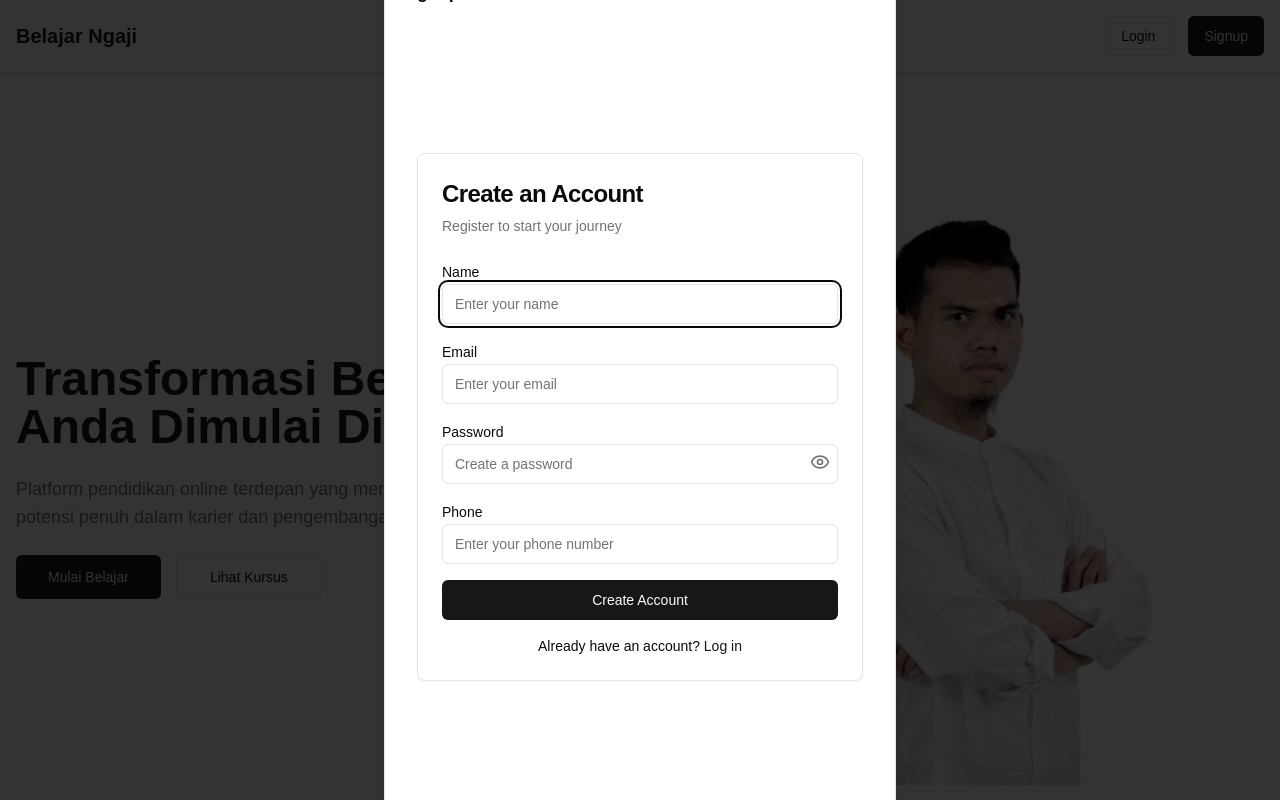
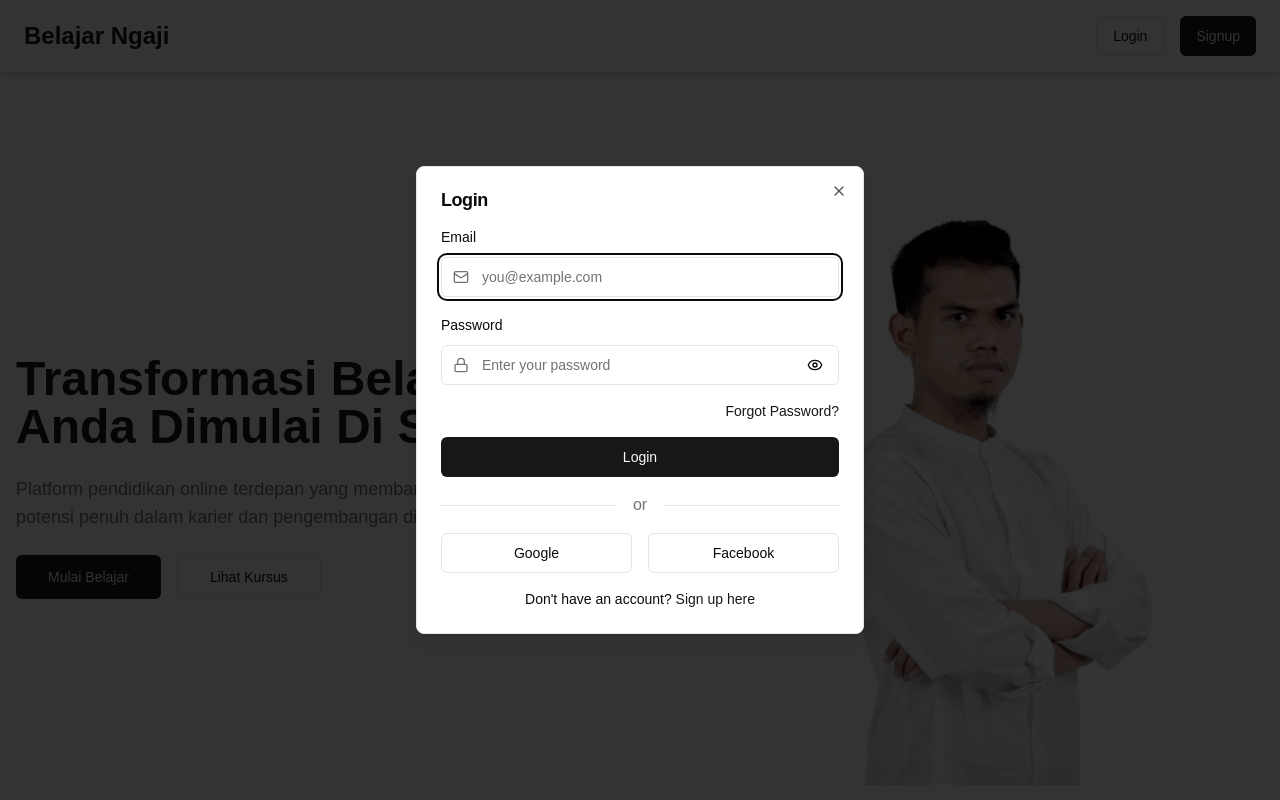
Before and after one commit to awahids/belajar-ngaji-app, a Next.js app in the folder frontend/: page / in a window 1280 px wide. Both pictures are taken after a click on the button "Login". Shown: the top 800 px of the page. Built offline with nearby package versions, Linux system fonts and the light colour scheme.

Commit message:
refactor header and page components; replace img with Image component and update modal handling

```diff
--- a/frontend/app/page.tsx
+++ b/frontend/app/page.tsx
@@ -1,5 +1,6 @@
 'use client'
 
+import Image from 'next/image'
 import { Button } from '@/components/ui/button'
 import { Card, CardContent, CardHeader, CardTitle } from '@/components/ui/card'
 import Header from '@/components/header'
@@ -25,9 +26,12 @@ export default function Home() {
           </div>
         </div>
         <div className="hidden md:block">
-          <img
-            src="/images/aw.png?height=500&width=500"
+          <Image
+            src="/images/aw.png"
             alt="Education Illustration"
+            width={500}
+            height={500}
+            priority
             className="w-full h-auto"
           />
         </div>
@@ -98,7 +102,9 @@ export default function Home() {
           </p>
           <div className="flex justify-center space-x-6">
             <Button size="lg">Gabung Sekarang</Button>
-            <Button variant="outline" size="lg" className='text-primary'>Lihat Kursus</Button>
+            <Button variant="outline" size="lg" className="text-primary">
+              Lihat Kursus
+            </Button>
           </div>
         </div>
       </section>
--- a/frontend/components/header.tsx
+++ b/frontend/components/header.tsx
@@ -2,47 +2,55 @@
 
 import { useState } from 'react'
 import { Button } from '@/components/ui/button'
-import { Dialog, DialogContent, DialogHeader, DialogTitle } from '@/components/ui/dialog'
-import SignupForm from './signup-form'
+import LoginDialog from './login-form'
+import SignupDialog from './signup-form'
 
 const menus = [
   {
     label: "Login",
-    href: "/login"
+    action: "login"
   },
   {
     label: "Signup",
-    href: "/signup"
+    action: "signup"
   }
 ]
 
 export default function Header() {
-  const [isModalOpen, setIsModalOpen] = useState(false)
+  const [isModalSignupOpen, setIsModalSignupOpen] = useState(false)
+  const [isModalLoginOpen, setIsModalLoginOpen] = useState(false)
 
   return (
     <header className="bg-white shadow-md py-4">
-      <div className="container mx-auto flex justify-between items-center px-4">
-        <h1 className="text-xl font-bold text-primary">Belajar Ngaji</h1>
+      <div className="container mx-auto flex justify-between items-center px-6">
+        <h1 className="text-2xl font-bold text-primary">Belajar Ngaji</h1>
         <div className="flex space-x-4">
           {menus.map((menu, index) => (
             <Button
               key={index}
               variant={menu.label === "Login" ? "outline" : "default"}
-              onClick={() => setIsModalOpen(true)}>
+              onClick={() =>
+                menu.action === "signup"
+                  ? setIsModalSignupOpen(true)
+                  : setIsModalLoginOpen(true)
+              }
+              className={`transition duration-200 ${menu.label === 'Login' ? 'hover:bg-gray-200' : 'hover:bg-gray-500'}`}
+            >
               {menu.label}
             </Button>
           ))}
         </div>
       </div>
 
-      <Dialog open={isModalOpen} onOpenChange={setIsModalOpen}>
-        <DialogContent className='p-4'>
-          <DialogHeader>
-            <DialogTitle>Signup</DialogTitle>
-          </DialogHeader>
-          <SignupForm />
-        </DialogContent>
-      </Dialog>
+      {/* Modal Login */}
+      {isModalLoginOpen && (
+        <LoginDialog open={isModalLoginOpen} onOpenChange={setIsModalLoginOpen} />
+      )}
+
+      {/* Modal Signup */}
+      {isModalSignupOpen && (
+        <SignupDialog open={isModalSignupOpen} onOpenChange={setIsModalSignupOpen} />
+      )}
     </header>
   )
 }
--- a/frontend/components/login-form.tsx
+++ b/frontend/components/login-form.tsx
@@ -6,44 +6,31 @@ import { z } from 'zod'
 import { zodResolver } from '@hookform/resolvers/zod'
 import { useForm, SubmitHandler } from 'react-hook-form'
 import { Eye, EyeOff, Lock, Mail } from 'lucide-react'
-
 import { Button } from '@/components/ui/button'
-import {
-  Card,
-  CardContent,
-  CardDescription,
-  CardHeader,
-  CardTitle
-} from '@/components/ui/card'
-import {
-  Form,
-  FormControl,
-  FormField,
-  FormItem,
-  FormLabel,
-  FormMessage
-} from '@/components/ui/form'
+import { Form, FormControl, FormField, FormItem, FormLabel, FormMessage } from '@/components/ui/form'
 import { Input } from '@/components/ui/input'
 import { Separator } from '@/components/ui/separator'
+import { Dialog, DialogContent, DialogHeader, DialogTitle } from '@/components/ui/dialog'
+import SignupDialog from './signup-form'
 
-// Skema validasi
 const loginSchema = z.object({
   email: z.string().email('Invalid email address'),
   password: z.string()
-    .min(8, 'Password must be at least 8 characters')
-    .regex(/[A-Z]/, 'Password must contain at least one uppercase letter')
-    .regex(/[a-z]/, 'Password must contain at least one lowercase letter')
-    .regex(/[0-9]/, 'Password must contain at least one number')
 })
 
 type LoginSchema = z.infer<typeof loginSchema>
 
-export default function LoginForm() {
+type LoginDialogProps = {
+  open: boolean;
+  onOpenChange: (open: boolean) => void;
+}
+
+export default function LoginDialog({ open, onOpenChange }: LoginDialogProps) {
   const [showPassword, setShowPassword] = useState(false)
   const [isLoading, setIsLoading] = useState(false)
   const [errorMessage, setErrorMessage] = useState('')
+  const [showSignupDialog, setShowSignupDialog] = useState(false) // Tambahkan state untuk signup dialog
 
-  // Inisialisasi form dengan validasi Zod
   const form = useForm<LoginSchema>({
     resolver: zodResolver(loginSchema),
     defaultValues: {
@@ -54,29 +41,22 @@ export default function LoginForm() {
 
   const onSubmit: SubmitHandler<LoginSchema> = async (values) => {
     setIsLoading(true)
-    setErrorMessage('') // Reset error message
+    setErrorMessage('')
     try {
       const response = await fetch(`${process.env.NEXT_PUBLIC_API_URL}/api/auth/login`, {
         method: 'POST',
-        headers: {
-          'Content-Type': 'application/json',
-        },
+        headers: { 'Content-Type': 'application/json' },
         body: JSON.stringify(values),
       })
-
       const data = await response.json()
 
       if (data.success) {
-        console.log('Login successful', data)
-        // Simpan token ke localStorage atau state management
         localStorage.setItem('token', data.data.token)
-        // Redirect ke halaman dashboard
         window.location.href = '/'
       } else {
         setErrorMessage(data.message || 'Login failed')
       }
-    } catch (error) {
-      console.error('Login failed', error)
+    } catch {
       setErrorMessage('An error occurred. Please try again.')
     } finally {
       setIsLoading(false)
@@ -84,119 +64,90 @@ export default function LoginForm() {
   }
 
   return (
-    <div className="flex min-h-screen items-center justify-center bg-background p-4">
-      <Card className="w-full max-w-md">
-        <CardHeader>
-          <CardTitle className="text-2xl">Login</CardTitle>
-          <CardDescription>
-            Enter your email and password to access your account
-          </CardDescription>
-        </CardHeader>
-        <CardContent>
+    <>
+      <Dialog open={open} onOpenChange={onOpenChange}>
+        <DialogContent className='p-6 max-w-md w-full max-h-[90vh] overflow-y-auto'>
+          <DialogHeader>
+            <DialogTitle>Login</DialogTitle>
+          </DialogHeader>
           <Form {...form}>
             <form onSubmit={form.handleSubmit(onSubmit)} className="space-y-4">
-              {/* Field Email */}
-              <FormField
-                control={form.control}
-                name="email"
-                render={({ field }) => (
+              <FormField control={form.control} name="email" render={({ field }) => (
                 <FormItem>
                   <FormLabel>Email</FormLabel>
                   <FormControl>
                     <div className="relative">
                       <Mail className="absolute left-3 top-1/2 h-4 w-4 -translate-y-1/2 text-muted-foreground" />
-                        <Input
-                          placeholder="you@example.com"
-                          {...field}
-                          className="pl-10"
-                        />
+                      <Input placeholder="you@example.com" {...field} className="pl-10" />
                     </div>
                   </FormControl>
                   <FormMessage />
                 </FormItem>
-                )}
-              />
+              )} />
 
-              {/* Field Password */}
-              <FormField
-                control={form.control}
-                name="password"
-                render={({ field }) => (
+              <FormField control={form.control} name="password" render={({ field }) => (
                 <FormItem>
                   <FormLabel>Password</FormLabel>
                   <FormControl>
                     <div className="relative">
                       <Lock className="absolute left-3 top-1/2 h-4 w-4 -translate-y-1/2 text-muted-foreground" />
-                        <Input
-                          type={showPassword ? 'text' : 'password'}
-                          placeholder="Enter your password"
-                          {...field}
-                          className="pl-10 pr-10"
-                        />
-                        <Button
-                          type="button"
-                          variant="ghost"
-                          size="icon"
-                          className="absolute right-1 top-1/2 -translate-y-1/2"
-                          onClick={() => setShowPassword(!showPassword)}
-                        >
-                          {showPassword ? (
-                            <EyeOff className="h-4 w-4" />
-                          ) : (
-                            <Eye className="h-4 w-4" />
-                          )}
+                      <Input type={showPassword ? 'text' : 'password'} placeholder="Enter your password" {...field} className="pl-10 pr-10" />
+                      <Button type="button" variant="ghost" size="icon" className="absolute right-1 top-1/2 -translate-y-1/2" onClick={() => setShowPassword(!showPassword)}>
+                        {showPassword ? <EyeOff className="h-4 w-4" /> : <Eye className="h-4 w-4" />}
                       </Button>
                     </div>
                   </FormControl>
                   <FormMessage />
                 </FormItem>
-                )}
-              />
+              )} />
 
-              {/* Tautan Lupa Password */}
               <div className="flex justify-end">
-                <Link
-                  href="/forgot-password"
-                  className="text-sm text-primary hover:underline"
-                >
+                <Link href="/forgot-password" className="text-sm text-primary hover:underline">
                   Forgot Password?
                 </Link>
               </div>
 
-              {/* Tombol Kirim */}
-              <Button
-                type="submit"
-                className="w-full"
-                disabled={isLoading}
-              >
+              <Button type="submit" className="w-full" disabled={isLoading}>
                 {isLoading ? 'Logging in...' : 'Login'}
               </Button>
 
-              {/* Pemisah */}
               <div className="flex items-center">
                 <Separator className="flex-1" />
                 <span className="px-4 text-muted-foreground">or</span>
                 <Separator className="flex-1" />
               </div>
 
-              {/* Login Sosial */}
               <div className="grid grid-cols-2 gap-4">
                 <Button variant="outline">
                   Google
                 </Button>
                 <Button variant="outline">
-                  GitHub
+                  Facebook
                 </Button>
               </div>
 
-              {/* Prompt Daftar */}
               <div className="text-center text-sm">
-                Belum punya akun? <Link href="/signup" className="text-primary hover:underline">Daftar di sini</Link>
+                Don&apos;t have an account?{' '}
+                <button
+                  type="button"
+                  className="text-primary hover:underline"
+                  onClick={() => {
+                    onOpenChange(false)
+                    setShowSignupDialog(true)
+                  }}
+                >
+                  Sign up here
+                </button>
               </div>
+
+              {errorMessage && <p className="text-red-500 text-sm text-center">{errorMessage}</p>}
             </form>
           </Form>
-        </CardContent>
-      </Card>
-    </div>
+        </DialogContent>
+      </Dialog>
+
+      {/* Tambahkan Signup Dialog */}
+      {/* <SignupDialog open={showSignupDialog} onOpenChange={setShowSignupDialog} /> */}
+    </>
   )
 }
--- a/frontend/components/signup-form.tsx
+++ b/frontend/components/signup-form.tsx
@@ -2,228 +2,143 @@
 
 import React, { useState } from 'react'
 import { useRouter } from 'next/navigation'
-import { Card, CardContent, CardDescription, CardHeader, CardTitle } from '@/components/ui/card'
+import { Dialog, DialogContent, DialogHeader, DialogTitle } from '@/components/ui/dialog'
 import { Button } from '@/components/ui/button'
 import { Input } from '@/components/ui/input'
 import { Label } from '@/components/ui/label'
-import { Eye, EyeOff } from 'lucide-react'
-import { Form } from './ui/form'
+import { Eye, EyeOff, Mail, Lock, Phone, User } from 'lucide-react'
+import { Form, FormControl, FormField, FormItem, FormLabel, FormMessage } from '@/components/ui/form'
 import { useForm } from 'react-hook-form'
+import { z } from 'zod'
+import { zodResolver } from '@hookform/resolvers/zod'
 
-export default function SignupForm() {
-  const router = useRouter()
-  const [formData, setFormData] = useState({
-    email: '',
-    password: '',
-    name: '',
-    phone: ''
-  })
-  const [errors, setErrors] = useState({
-    email: '',
-    password: '',
-    name: '',
-    phone: '',
-    form: ''
-  })
-  const [showPassword, setShowPassword] = useState(false)
-  const [isLoading, setIsLoading] = useState(false)
+const signupSchema = z.object({
+  email: z.string().email('Invalid email address'),
+  password: z.string()
+    .min(8, 'Password must be at least 8 characters')
+    .regex(/[A-Z]/, 'Password must contain at least one uppercase letter')
+    .regex(/[a-z]/, 'Password must contain at least one lowercase letter')
+    .regex(/[0-9]/, 'Password must contain at least one number'),
+  name: z.string().min(1, 'Name is required'),
+  phone: z.string().min(1, 'Phone is required'),
+});
 
-  const form = useForm({
+type SignupSchema = z.infer<typeof signupSchema>;
+
+interface SignupDialogProps {
+  open: boolean;
+  onOpenChange: (open: boolean) => void;
+}
+
+export default function SignupDialog({ open, onOpenChange }: SignupDialogProps) {
+  const router = useRouter();
+  const [showPassword, setShowPassword] = useState(false);
+  const [isLoading, setIsLoading] = useState(false);
+  const [errorMessage, setErrorMessage] = useState('');
+
+  const form = useForm<SignupSchema>({
+    resolver: zodResolver(signupSchema),
     defaultValues: {
       email: '',
       password: '',
       name: '',
       phone: ''
     }
-  })
+  });
 
-  const handleChange = (e: React.ChangeEvent<HTMLInputElement>) => {
-    const { name, value } = e.target
-    setFormData(prev => ({
-      ...prev,
-      [name]: value
-    }))
-    // Clear error when user starts typing
-    setErrors(prev => ({
-      ...prev,
-      [name]: ''
-    }))
-  }
-
-  const validateForm = () => {
-    const newErrors = {
-      email: '',
-      password: '',
-      name: '',
-      phone: '',
-      form: ''
-    }
-
-    // Email validation
-    const emailRegex = /^[^\s@]+@[^\s@]+\.[^\s@]+$/
-    if (!formData.email) {
-      newErrors.email = 'Email is required'
-    } else if (!emailRegex.test(formData.email)) {
-      newErrors.email = 'Invalid email format'
-    }
-
-    // Password validation
-    if (!formData.password) {
-      newErrors.password = 'Password is required'
-    } else if (formData.password.length < 8) {
-      newErrors.password = 'Password must be at least 8 characters'
-    }
-
-    // Name validation
-    if (!formData.name) {
-      newErrors.name = 'Name is required'
-    }
-
-    // Phone validation
-    if (!formData.phone) {
-      newErrors.phone = 'Phone is required'
-    }
-
-    setErrors(newErrors)
-    return Object.values(newErrors).every(error => error === '')
-  }
-
-  const handleSubmit = async (e: React.FormEvent) => {
-    e.preventDefault()
-
-    if (validateForm()) {
-      setIsLoading(true)
+  const handleSubmit = async (data: SignupSchema) => {
+    setIsLoading(true);
+    setErrorMessage('');
     try {
       const response = await fetch(`${process.env.NEXT_PUBLIC_API_URL}/api/auth/register/student`, {
         method: 'POST',
-          headers: {
-            'Content-Type': 'application/json',
-          },
-          body: JSON.stringify(formData),
-        })
-
-        const data = await response.json()
-
-        if (data.success) {
-          console.log('Registration successful', data)
-          // Redirect to home page
-          router.push('/')
+        headers: { 'Content-Type': 'application/json' },
+        body: JSON.stringify(data),
+      });
+      const result = await response.json();
+      if (result.success) {
+        onOpenChange(false);
+        router.push('/');
       } else {
-          setErrors(prev => ({
-            ...prev,
-            form: data.message || 'Registration failed'
-          }))
+        setErrorMessage(result.message || 'Registration failed');
       }
     } catch (error) {
-        console.error('Registration failed', error)
-        setErrors(prev => ({
-          ...prev,
-          form: 'An error occurred. Please try again.'
-        }))
+      setErrorMessage('An error occurred. Please try again.');
     } finally {
-        setIsLoading(false)
+      setIsLoading(false);
     }
-    }
-  }
+  };
 
   return (
-    <div className="flex min-h-screen items-center justify-center bg-background p-4">
-      <Card className="w-full max-w-md">
-        <CardHeader>
-          <CardTitle className='text-2xl'>Create an Account</CardTitle>
-          <CardDescription>Register to start your journey</CardDescription>
-        </CardHeader>
-        <CardContent>
+    <Dialog open={open} onOpenChange={onOpenChange}>
+      <DialogContent className='p-6 max-w-md w-full'>
+        <DialogHeader>
+          <DialogTitle>Create an Account</DialogTitle>
+        </DialogHeader>
         <Form {...form}>
-            <form onSubmit={handleSubmit} className="space-y-4">
-              <div>
-                <Label htmlFor="name">Name</Label>
-                <Input
-                  id="name"
-                  name="name"
-                  type="text"
-                  value={formData.name}
-                  onChange={handleChange}
-                  placeholder="Enter your name"
-                  className={errors.name ? 'border-destructive' : ''}
-                />
-                {errors.name && (
-                  <p className="text-xs text-destructive mt-1">{errors.name}</p>
-                )}
+          <form onSubmit={form.handleSubmit(handleSubmit)} className='space-y-4'>
+            <FormField control={form.control} name='name' render={({ field }) => (
+              <FormItem>
+                <FormLabel>Name</FormLabel>
+                <FormControl>
+                  <div className='relative'>
+                    <User className='absolute left-3 top-1/2 h-4 w-4 -translate-y-1/2 text-muted-foreground' />
+                    <Input {...field} placeholder='Enter your name' className='pl-10' />
                   </div>
+                </FormControl>
+                <FormMessage />
+              </FormItem>
+            )} />
 
-              <div>
-                <Label htmlFor="email">Email</Label>
-                <Input
-                  id="email"
-                  name="email"
-                  type="email"
-                  value={formData.email}
-                  onChange={handleChange}
-                  placeholder="Enter your email"
-                  className={errors.email ? 'border-destructive' : ''}
-                />
-                {errors.email && (
-                  <p className="text-xs text-destructive mt-1">{errors.email}</p>
-                )}
+            <FormField control={form.control} name='email' render={({ field }) => (
+              <FormItem>
+                <FormLabel>Email</FormLabel>
+                <FormControl>
+                  <div className='relative'>
+                    <Mail className='absolute left-3 top-1/2 h-4 w-4 -translate-y-1/2 text-muted-foreground' />
+                    <Input {...field} placeholder='you@example.com' className='pl-10' />
                   </div>
+                </FormControl>
+                <FormMessage />
+              </FormItem>
+            )} />
 
-              <div className="relative">
-                <Label htmlFor="password">Password</Label>
-                <Input
-                  id="password"
-                  name="password"
-                  type={showPassword ? 'text' : 'password'}
-                  value={formData.password}
-                  onChange={handleChange}
-                  placeholder="Create a password"
-                  className={errors.password ? 'border-destructive' : ''}
-                />
-                <button
-                  type="button"
-                  onClick={() => setShowPassword(!showPassword)}
-                  className="absolute right-2 top-8 text-muted-foreground"
-                >
-                  {showPassword ? <EyeOff size={20} /> : <Eye size={20} />}
-                </button>
-                {errors.password && (
-                  <p className="text-xs text-destructive mt-1">{errors.password}</p>
-                )}
+            <FormField control={form.control} name='password' render={({ field }) => (
+              <FormItem>
+                <FormLabel>Password</FormLabel>
+                <FormControl>
+                  <div className='relative'>
+                    <Lock className='absolute left-3 top-1/2 h-4 w-4 -translate-y-1/2 text-muted-foreground' />
+                    <Input {...field} type={showPassword ? 'text' : 'password'} placeholder='Create a password' className='pl-10 pr-10' />
+                    <Button type='button' variant='ghost' size='icon' className='absolute right-1 top-1/2 -translate-y-1/2' onClick={() => setShowPassword(!showPassword)}>
+                      {showPassword ? <EyeOff className='h-4 w-4' /> : <Eye className='h-4 w-4' />}
+                    </Button>
                   </div>
+                </FormControl>
+                <FormMessage />
+              </FormItem>
+            )} />
 
-              <div>
-                <Label htmlFor="phone">Phone</Label>
-                <Input
-                  id="phone"
-                  name="phone"
-                  type="text"
-                  value={formData.phone}
-                  onChange={handleChange}
-                  placeholder="Enter your phone number"
-                  className={errors.phone ? 'border-destructive' : ''}
-                />
-                {errors.phone && (
-                  <p className="text-xs text-destructive mt-1">{errors.phone}</p>
-                )}
+            <FormField control={form.control} name='phone' render={({ field }) => (
+              <FormItem>
+                <FormLabel>Phone</FormLabel>
+                <FormControl>
+                  <div className='relative'>
+                    <Phone className='absolute left-3 top-1/2 h-4 w-4 -translate-y-1/2 text-muted-foreground' />
+                    <Input {...field} placeholder='Enter your phone number' className='pl-10' />
                   </div>
+                </FormControl>
+                <FormMessage />
+              </FormItem>
+            )} />
 
-              <Button type="submit" className="w-full" disabled={isLoading}>
+            <Button type='submit' className='w-full' disabled={isLoading}>
               {isLoading ? 'Registering...' : 'Create Account'}
             </Button>
-              {errors.form && (
-                <p className="text-xs text-destructive mt-1">{errors.form}</p>
-              )}
+            {errorMessage && <p className='text-xs text-destructive mt-1'>{errorMessage}</p>}
           </form>
         </Form>
-
-          <div className="mt-4 text-center text-sm">
-            Already have an account?{' '}
-            <a href="/login" className="text-primary hover:underline">
-              Log in
-            </a>
-          </div>
-        </CardContent>
-      </Card>
-    </div>
-  )
+      </DialogContent>
+    </Dialog>
+  );
 }
```
Lines whose indentation alone changed are shown as unchanged.
